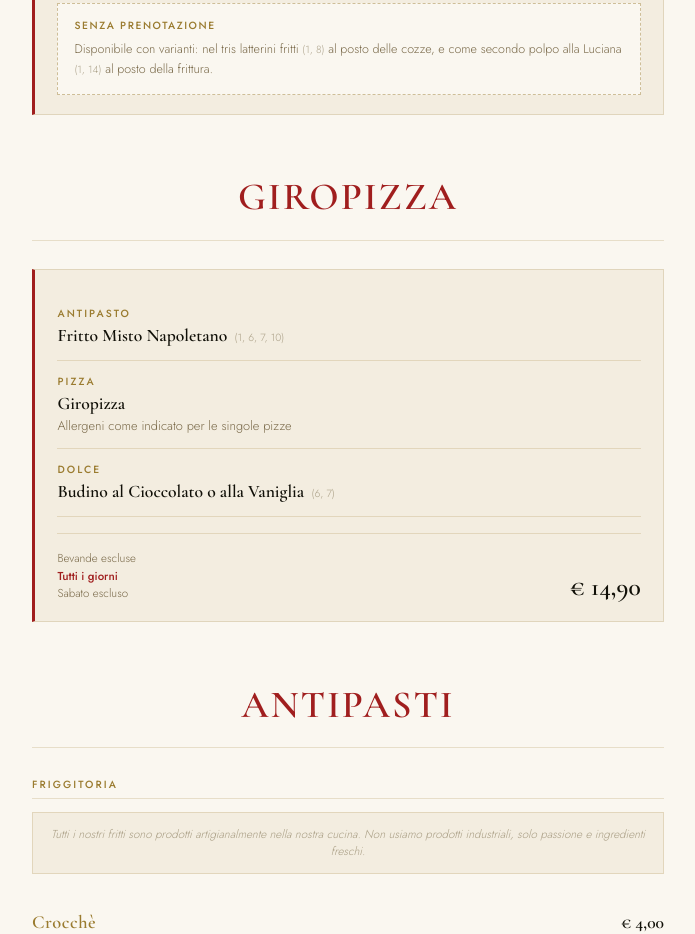
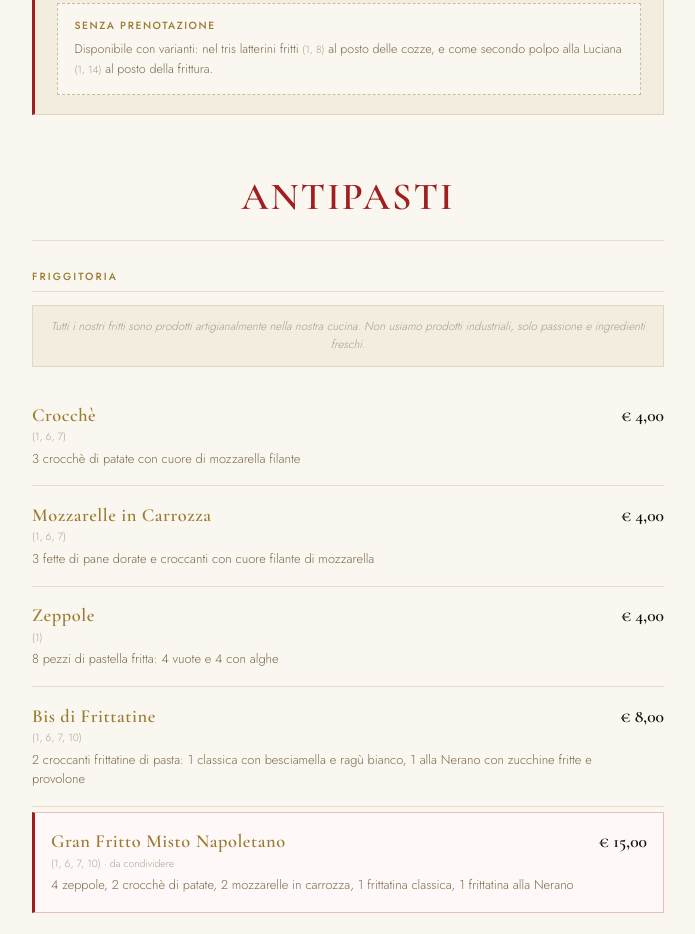
Before and after one commit to Delucious97/Menu, a plain HTML site: page index.html in a window 1280 px wide. Shown: the part 930-1864 px from the top of the page, without its empty margins (292-987 px from the left). Drawn offline with nearby package versions, Linux system fonts and the light colour scheme.

Commit message:
Update index.html

```diff
--- a/index.html
+++ b/index.html
@@ -168,29 +168,7 @@
     </div>
   </section>
 
-  <!-- GIROPIZZA -->
-  <section class="section" id="giropizza">
-    <div class="section-header"><h2>Giropizza</h2></div>
-    <div class="menu-card">
-      <div class="course">
-        <div class="course-label">Antipasto</div>
-        <div class="course-dish">Fritto Misto Napoletano <span class="dish-allergens">(1, 6, 7, 10)</span></div>
-      </div>
-      <div class="course">
-        <div class="course-label">Pizza</div>
-        <div class="course-dish">Giropizza</div>
-        <div class="course-detail">Allergeni come indicato per le singole pizze</div>
-      </div>
-      <div class="course">
-        <div class="course-label">Dolce</div>
-        <div class="course-dish">Budino al Cioccolato o alla Vaniglia <span class="dish-allergens">(6, 7)</span></div>
-      </div>
-      <div class="menu-card-footer">
-        <div class="menu-card-conditions">Bevande escluse<br> <strong>Tutti i giorni</strong><br>Sabato escluso</div>
-        <div class="menu-card-price">€ 14,90</div>
-      </div>
-    </div>
-  </section>
+
 
   <!-- ANTIPASTI -->
   <section class="section" id="antipasti">
```
